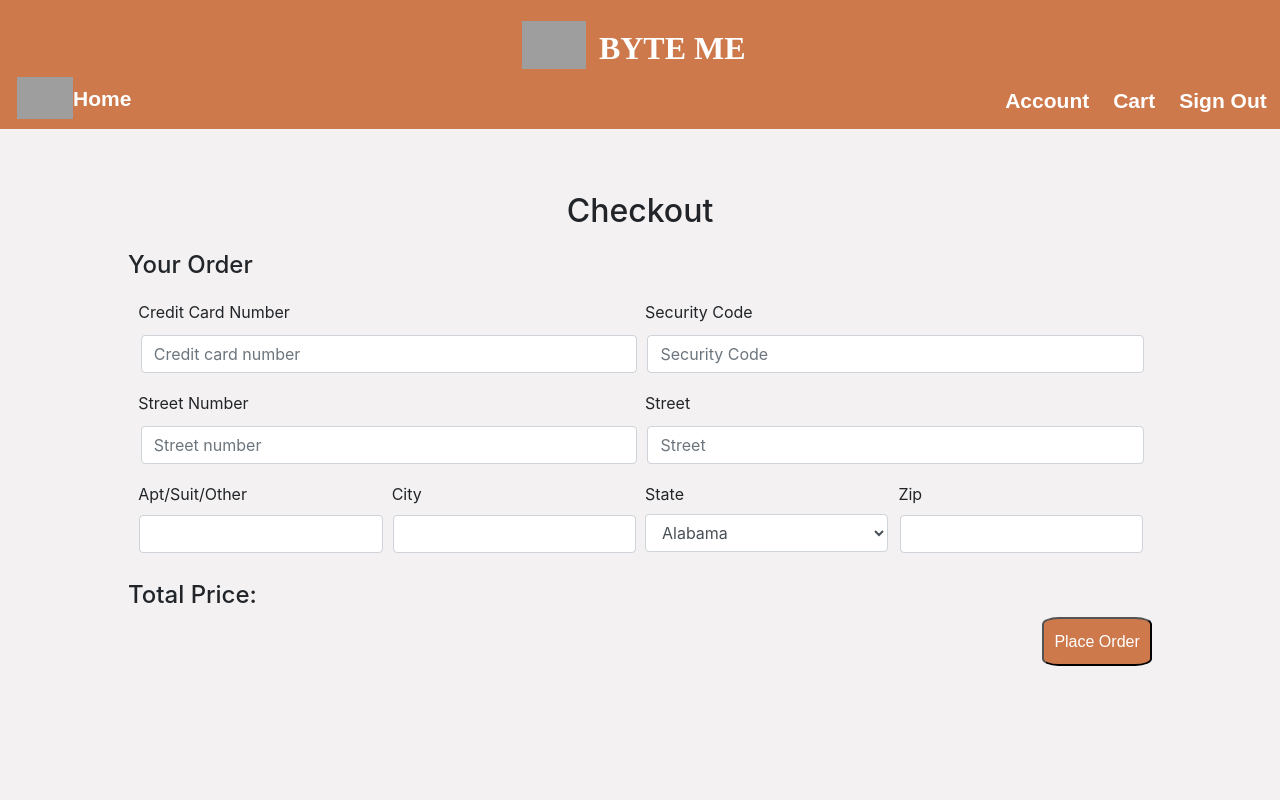
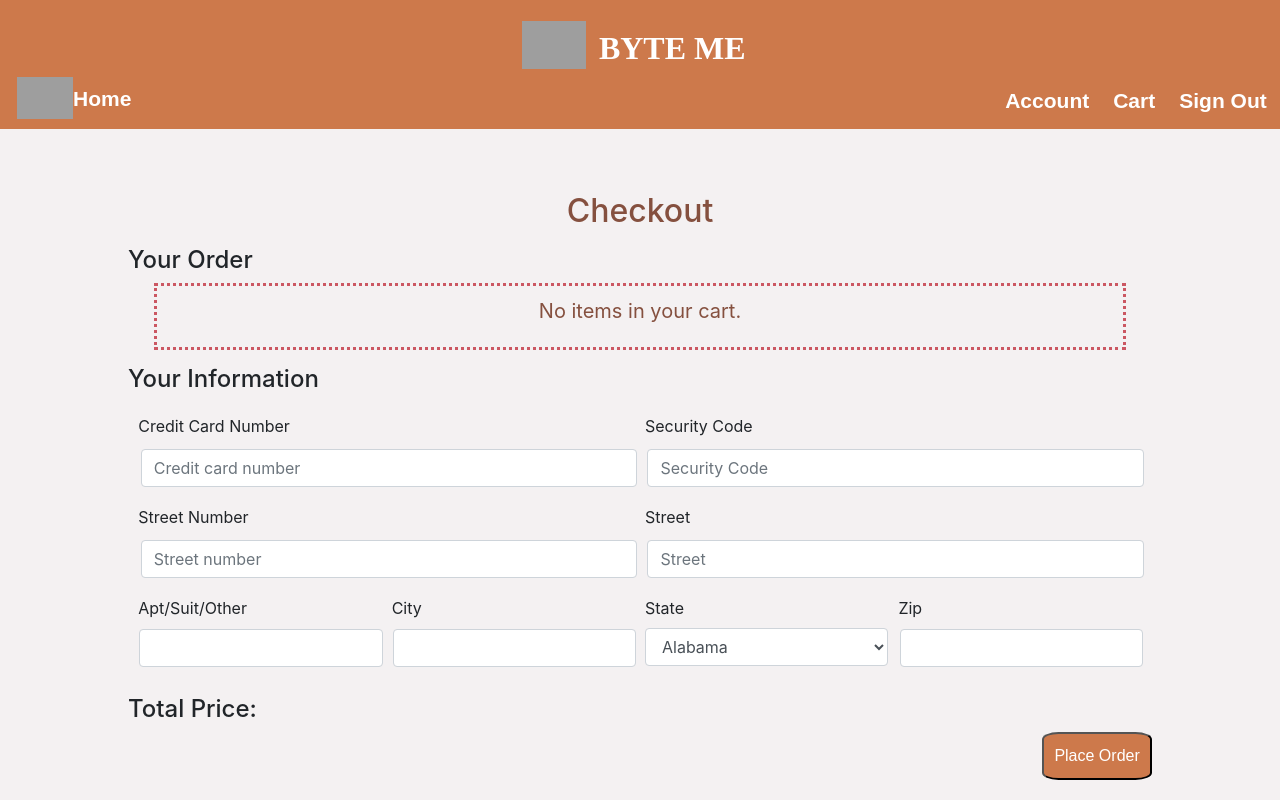
Before and after one commit to ef1301/restaurant-frontend, a React (Create React App) app: page /checkout in a window 1280 px wide. Shown: the top 800 px of the page. Built offline with nearby package versions, Linux system fonts and the light colour scheme; grey boxes are pictures that could not be loaded; a web font is replaced by a local one.

Commit message:
Styled the Checkout view Order

```diff
--- a/src/components/containers/AccountInfo.js
+++ b/src/components/containers/AccountInfo.js
@@ -152,7 +152,7 @@ class AccountInfo extends Component{
 	}
 	else {
 	    return(<div className="container">
-		   <h3>Account Information</h3>
+		   <h1>ACCOUNT INFORMATION</h1>
 
 		   <div id="info">
 		   <p>Name: <br/>
--- a/src/components/containers/Checkout.js
+++ b/src/components/containers/Checkout.js
@@ -1,6 +1,7 @@
 import React, { Component } from "react";
 import { Form, Col, Button } from "react-bootstrap";
 import Navbar from "../views/Navbar";
+import Footer from "../views/Footer";
 import "../styles/Checkout.css";
 import CheckoutList from '../views/CheckoutList.jsx'
 import { fetchCartThunk } from '../../thunks';
@@ -20,6 +21,14 @@ class Checkout extends Component {
 	return this.props.menu.find( (key) => key.id === Number(id))
     }
 
+    itemOrderDisplay = () => {
+	if(Object.keys(this.props.cart).length === 0) {
+	    return <p>No items in your cart.</p>
+	}
+	else {
+	    return Object.keys(this.props.cart).map( (key) => <CheckoutList cartItem={this.currentItem(key)} quantity={this.props.cart[key]} />)
+	}
+    }
 
     handleChange = (event) => {
 	this.setState({ [event.target.name]: event.target.value });
@@ -138,19 +147,19 @@ class Checkout extends Component {
 		<div className="checkout">
 		<h1>Checkout</h1>
 		<h2>Your Order</h2>
-
 		<div className='checkout-items'>
-		{Object.keys(this.props.cart).map( (key) => <CheckoutList cartItem={this.currentItem(key)} quantity={this.props.cart[key]} />)}
+		{this.itemOrderDisplay()}
 	    </div>
 
-	    <div className="form">
+	    	<h2>Your Information</h2>
+		<div className="form">
 		{this.formRender()}
 	    </div>
 
 		<h4> Total Price: </h4>
 		<button>Place Order</button>
-
 		</div>
+		<Footer />
 		</div>
 	);
     }
--- a/src/components/styles/Account.css
+++ b/src/components/styles/Account.css
@@ -2,7 +2,7 @@
     height: 100%;
     margin-top: 4%;
     text-align: center;
-    background-color: #ececd2;
+    background-color: #F4F1F2;
     padding: 10%;
     font-family: 'ZCOOL QingKe HuangYou', cursive;
 }
--- a/src/components/styles/Cart.css
+++ b/src/components/styles/Cart.css
@@ -5,6 +5,10 @@
     font-family: 'ZCOOL QingKe HuangYou', cursive;
     margin-bottom: 5%;
     height: 35vw;
+}
+
+h1, h3, p {
+    color: #85503f;
 }
 
 .cart-items {
--- a/src/components/styles/Checkout.css
+++ b/src/components/styles/Checkout.css
@@ -3,16 +3,16 @@
     margin-top: 15%;
     margin-left: auto;
     margin-right: auto;
-
+    margin-bottom: 10%;
 }
 
 .checkout h1 {
     font-size: 2em;
     text-align: center;
-    margin-bottom: 2%;
 }
 
 .checkout h2 {
+    margin-top: 1.5%;
     font-size: 1.5em;
 }
 
@@ -31,8 +31,28 @@
     background-color: #cb5762;
 }
 
+.checkout-items {
+    padding: .5%;
+    width: 95%;
+    border: medium dotted #cb5762;
+    text-align: left;
+    margin-left: auto;
+    margin-right: auto;
+}
+
 .item-line {
+    padding: 1%;
+    border-bottom: thin solid #cb5762;
+}
+
+.item-line p {
+    text-align: left;
     font-size: 1.05em;
     display: inline;
     width: 50%;
 }
+
+span {
+    float: right;
+    margin-right: 2%;
+}
--- a/src/components/styles/Home.css
+++ b/src/components/styles/Home.css
@@ -23,7 +23,7 @@ p {
 #menu h1 {
     margin-top: -1.5%;
     padding: 2%;
-    color: #555A5D;
+    color: #85503f;
 }
 
 .amount {
@@ -69,6 +69,8 @@ input {
 }
 
 .bottom-right {
+    font-size: 1.2em;
+    color: #85503f;
     padding: 1%;
     width: 100%;
     text-align: right;
--- a/src/components/styles/Reward.css
+++ b/src/components/styles/Reward.css
@@ -4,7 +4,7 @@
     position:  relative;
     height: 20px;
     width: 60%;
-    background-color: white;
+    background-color:  #ececd2;
 }
 
 .filler{
--- a/src/components/views/CheckoutList.jsx
+++ b/src/components/views/CheckoutList.jsx
@@ -5,7 +5,7 @@ function CheckoutList(props) {
     console.log('CARTLISTPROPS',props);
     return (
 	<div className="item-line">
-	  <p>{props.cartItem.item} Quantity: {props.quantity}</p>
+	  <p>{props.cartItem.item} <span>Quantity: {props.quantity}</span></p>
 	</div>
     );
 }
```
Also changed, not shown: 1 other file (tests, documents, lock files or other folders).
